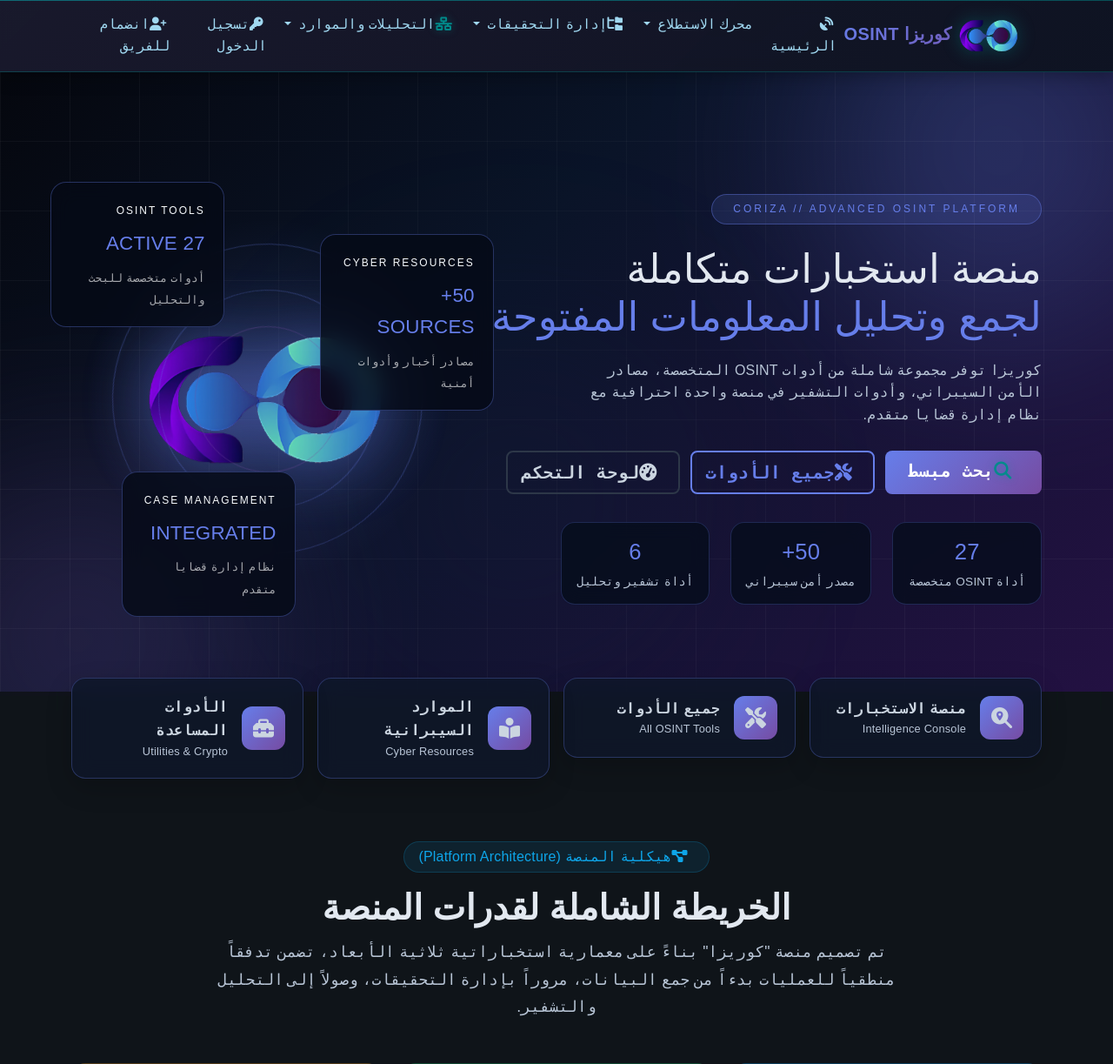
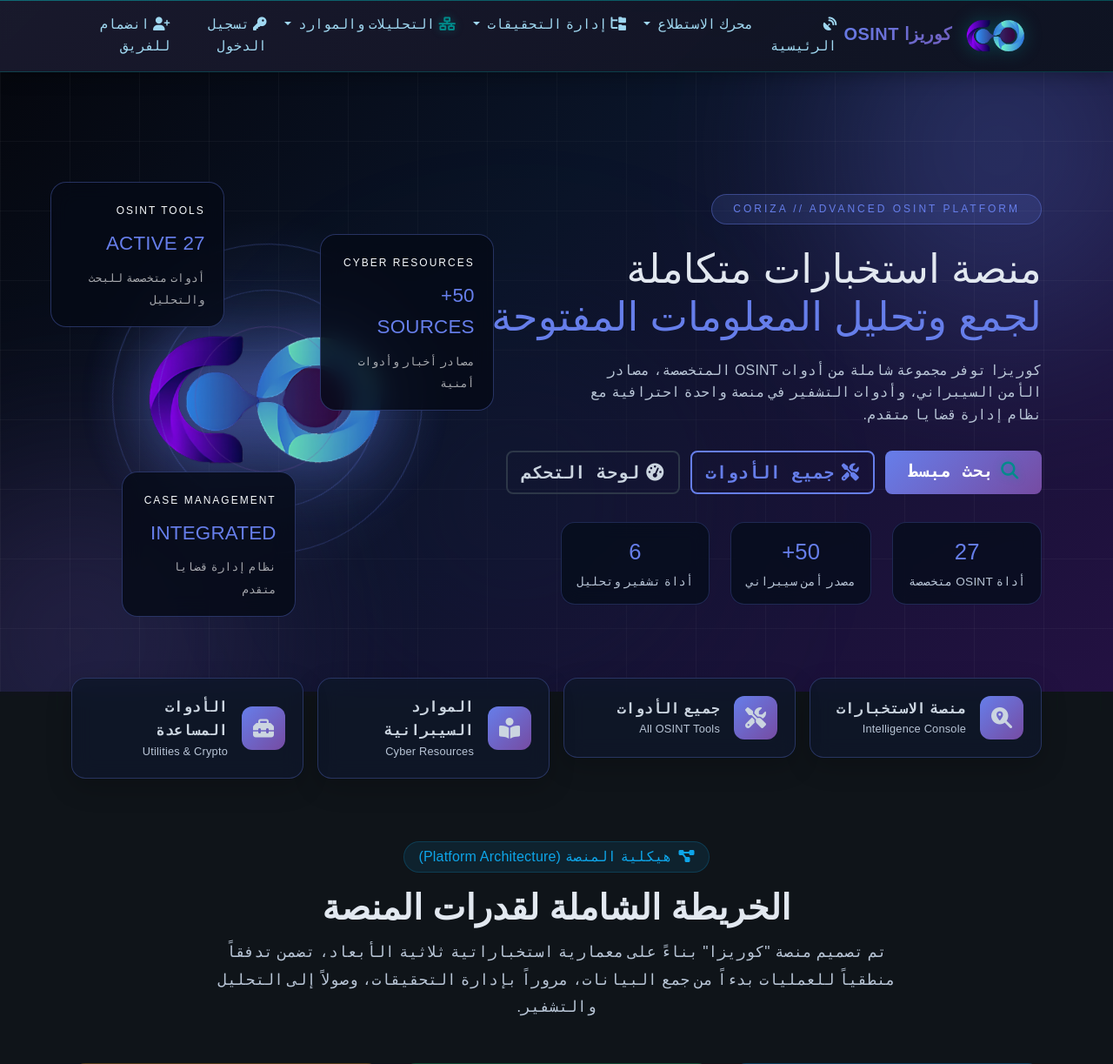
Before and after one commit to mohammedayedh/coriz, a Django app: page / in a window 1280 px wide. Shown: the top 1223 px of the page at 87% size. Run offline with Django 5.2, Linux system fonts and the light colour scheme; data that the repository does not hold is empty; parts of the project's set-up code (start-up, migrations or seed data) failed here and were passed over.

Commit message:
Fix UI issues: faded large background icon properly and adjusted RTL icon margins

```diff
--- a/templates/base/base.html
+++ b/templates/base/base.html
@@ -37,7 +37,7 @@
     <nav class="navbar navbar-expand-lg navbar-dark fixed-top">
         <div class="container">
             <a class="navbar-brand fw-bold cyber-text hacker-glow" href="{% url 'main:home' %}">
-                <img src="{% static 'images/logo.png' %}" alt="كوريزا OSINT" class="logo-img me-2">
+                <img src="{% static 'images/logo.png' %}" alt="كوريزا OSINT" class="logo-img ms-2">
                 كوريزا OSINT
             </a>
 
@@ -52,57 +52,57 @@
                     <!-- Home -->
                     <li class="nav-item">
                         <a class="nav-link interactive-element {% if request.resolver_match.url_name == 'home' %}active{% endif %}" href="{% url 'main:home' %}">
-                            <i class="fas fa-satellite-dish me-1"></i>الرئيسية
+                            <i class="fas fa-satellite-dish ms-1"></i>الرئيسية
                         </a>
                     </li>
 
                     <!-- Module 1: Recon Engine -->
                     <li class="nav-item dropdown dropdown-mega">
                         <a class="nav-link dropdown-toggle" href="#" id="reconDropdown" role="button" data-bs-toggle="dropdown" aria-expanded="false">
-                            <i class="fas fa-radar me-1"></i>محرك الاستطلاع
+                            <i class="fas fa-radar ms-1"></i>محرك الاستطلاع
                         </a>
                         <ul class="dropdown-menu dropdown-menu-dark cyber-dropdown" aria-labelledby="reconDropdown">
-                            <li class="dropdown-header text-primary"><i class="fas fa-microchip me-2"></i>أدوات جمع البيانات</li>
-                            <li><a class="dropdown-item" href="{% url 'osint_tools:simple_search' %}"><i class="fas fa-search me-2"></i>بحث استخباراتي سريع</a></li>
-                            <li><a class="dropdown-item" href="{% url 'osint_tools:tools_list' %}"><i class="fas fa-toolbox me-2"></i>ترسانة أدوات OSINT كاملة</a></li>
+                            <li class="dropdown-header text-primary"><i class="fas fa-microchip ms-2"></i>أدوات جمع البيانات</li>
+                            <li><a class="dropdown-item" href="{% url 'osint_tools:simple_search' %}"><i class="fas fa-search ms-2"></i>بحث استخباراتي سريع</a></li>
+                            <li><a class="dropdown-item" href="{% url 'osint_tools:tools_list' %}"><i class="fas fa-toolbox ms-2"></i>ترسانة أدوات OSINT كاملة</a></li>
                             <li><hr class="dropdown-divider"></li>
-                            <li class="dropdown-header text-primary"><i class="fas fa-crosshairs me-2"></i>استطلاع مخصص</li>
-                            <li><a class="dropdown-item" href="{% url 'osint_tools:domain_recon' %}"><i class="fas fa-globe me-2"></i>تحليل النطاقات (Domain)</a></li>
-                            <li><a class="dropdown-item" href="{% url 'osint_tools:ip_lookup' %}"><i class="fas fa-map-marker-alt me-2"></i>تتبع العناوين (IP Lookup)</a></li>
-                            <li><a class="dropdown-item" href="{% url 'osint_tools:email_scanner' %}"><i class="fas fa-envelope-open-text me-2"></i>فحص البريد الإلكتروني</a></li>
-                            <li><a class="dropdown-item" href="{% url 'osint_tools:threat_intel' %}"><i class="fas fa-shield-virus me-2"></i>تحليل الروابط (Threat Intel)</a></li>
+                            <li class="dropdown-header text-primary"><i class="fas fa-crosshairs ms-2"></i>استطلاع مخصص</li>
+                            <li><a class="dropdown-item" href="{% url 'osint_tools:domain_recon' %}"><i class="fas fa-globe ms-2"></i>تحليل النطاقات (Domain)</a></li>
+                            <li><a class="dropdown-item" href="{% url 'osint_tools:ip_lookup' %}"><i class="fas fa-map-marker-alt ms-2"></i>تتبع العناوين (IP Lookup)</a></li>
+                            <li><a class="dropdown-item" href="{% url 'osint_tools:email_scanner' %}"><i class="fas fa-envelope-open-text ms-2"></i>فحص البريد الإلكتروني</a></li>
+                            <li><a class="dropdown-item" href="{% url 'osint_tools:threat_intel' %}"><i class="fas fa-shield-virus ms-2"></i>تحليل الروابط (Threat Intel)</a></li>
                         </ul>
                     </li>
 
                     <!-- Module 2: Investigation Management -->
                     <li class="nav-item dropdown dropdown-mega">
                         <a class="nav-link dropdown-toggle" href="#" id="investigationDropdown" role="button" data-bs-toggle="dropdown" aria-expanded="false">
-                            <i class="fas fa-folder-tree me-1"></i>إدارة التحقيقات
+                            <i class="fas fa-folder-tree ms-1"></i>إدارة التحقيقات
                         </a>
                         <ul class="dropdown-menu dropdown-menu-dark cyber-dropdown" aria-labelledby="investigationDropdown">
-                            <li class="dropdown-header text-success"><i class="fas fa-archive me-2"></i>ملفات القضايا</li>
-                            <li><a class="dropdown-item" href="{% url 'osint_tools:cases_list' %}"><i class="fas fa-briefcase me-2"></i>سجل القضايا المفتوحة والمغلقة</a></li>
-                            <li><a class="dropdown-item" href="{% url 'osint_tools:sessions_list' %}"><i class="fas fa-history me-2"></i>سجل الجلسات (Sessions Log)</a></li>
+                            <li class="dropdown-header text-success"><i class="fas fa-archive ms-2"></i>ملفات القضايا</li>
+                            <li><a class="dropdown-item" href="{% url 'osint_tools:cases_list' %}"><i class="fas fa-briefcase ms-2"></i>سجل القضايا المفتوحة والمغلقة</a></li>
+                            <li><a class="dropdown-item" href="{% url 'osint_tools:sessions_list' %}"><i class="fas fa-history ms-2"></i>سجل الجلسات (Sessions Log)</a></li>
                             <li><hr class="dropdown-divider"></li>
-                            <li class="dropdown-header text-success"><i class="fas fa-database me-2"></i>قاعدة البيانات والمخرجات</li>
-                            <li><a class="dropdown-item" href="{% url 'osint_tools:results_list' %}"><i class="fas fa-table me-2"></i>قاعدة بيانات النتائج (Data Lake)</a></li>
-                            <li><a class="dropdown-item" href="{% url 'osint_tools:reports_list' %}"><i class="fas fa-file-signature me-2"></i>إصدار وتصدير التقارير الرسمية</a></li>
+                            <li class="dropdown-header text-success"><i class="fas fa-database ms-2"></i>قاعدة البيانات والمخرجات</li>
+                            <li><a class="dropdown-item" href="{% url 'osint_tools:results_list' %}"><i class="fas fa-table ms-2"></i>قاعدة بيانات النتائج (Data Lake)</a></li>
+                            <li><a class="dropdown-item" href="{% url 'osint_tools:reports_list' %}"><i class="fas fa-file-signature ms-2"></i>إصدار وتصدير التقارير الرسمية</a></li>
                         </ul>
                     </li>
 
                     <!-- Module 3: Analytics & Utilities -->
                     <li class="nav-item dropdown dropdown-mega">
                         <a class="nav-link dropdown-toggle" href="#" id="analyticsDropdown" role="button" data-bs-toggle="dropdown" aria-expanded="false">
-                            <i class="fas fa-network-wired me-1"></i>التحليلات والموارد
+                            <i class="fas fa-network-wired ms-1"></i>التحليلات والموارد
                         </a>
                         <ul class="dropdown-menu dropdown-menu-dark cyber-dropdown" aria-labelledby="analyticsDropdown">
-                            <li class="dropdown-header text-warning"><i class="fas fa-chart-pie me-2"></i>تحليلات البيانات</li>
-                            <li><a class="dropdown-item" href="{% url 'osint_tools:analytics' %}"><i class="fas fa-chart-line me-2"></i>لوحة التحليلات المرئية المتقدمة</a></li>
-                            <li><a class="dropdown-item" href="{% url 'osint_tools:dashboard' %}"><i class="fas fa-tachometer-alt me-2"></i>شاشة المراقبة الرئيسية للعمليات</a></li>
+                            <li class="dropdown-header text-warning"><i class="fas fa-chart-pie ms-2"></i>تحليلات البيانات</li>
+                            <li><a class="dropdown-item" href="{% url 'osint_tools:analytics' %}"><i class="fas fa-chart-line ms-2"></i>لوحة التحليلات المرئية المتقدمة</a></li>
+                            <li><a class="dropdown-item" href="{% url 'osint_tools:dashboard' %}"><i class="fas fa-tachometer-alt ms-2"></i>شاشة المراقبة الرئيسية للعمليات</a></li>
                             <li><hr class="dropdown-divider"></li>
-                            <li class="dropdown-header text-warning"><i class="fas fa-shield-alt me-2"></i>الأدوات والمصادر الأمنية</li>
-                            <li><a class="dropdown-item" href="{% url 'osint_tools:utilities_dashboard' %}"><i class="fas fa-fingerprint me-2"></i>مركز الهندسة العكسية والتشفير</a></li>
-                            <li><a class="dropdown-item" href="{% url 'osint_tools:cybersecurity_resources' %}"><i class="fas fa-newspaper me-2"></i>موجز التهديدات ومصادر السايبر</a></li>
+                            <li class="dropdown-header text-warning"><i class="fas fa-shield-alt ms-2"></i>الأدوات والمصادر الأمنية</li>
+                            <li><a class="dropdown-item" href="{% url 'osint_tools:utilities_dashboard' %}"><i class="fas fa-fingerprint ms-2"></i>مركز الهندسة العكسية والتشفير</a></li>
+                            <li><a class="dropdown-item" href="{% url 'osint_tools:cybersecurity_resources' %}"><i class="fas fa-newspaper ms-2"></i>موجز التهديدات ومصادر السايبر</a></li>
                         </ul>
                     </li>
                 </ul>
@@ -128,24 +128,24 @@
                                 <div class="id-name-minimal">{{ user.first_name|default:user.username }}</div>
                                 <div class="d-flex align-items-center gap-2 mt-2">
                                     <span class="badge clr-badge-{{ user.profile.clearance_level|lower }} badge-minimal">LEVEL {{ user.profile.clearance_level }}</span>
-                                    <span class="id-status-minimal"><i class="fas fa-check-circle me-1"></i>VERIFIED</span>
+                                    <span class="id-status-minimal"><i class="fas fa-check-circle ms-1"></i>VERIFIED</span>
                                 </div>
                             </div>
                             <div class="dropdown-divider-minimal"></div>
                             <li><a class="dropdown-item clean-item" href="{% url 'dashboard:index' %}">
-                                    <i class="fas fa-terminal me-2"></i>لوحة التحكم
+                                    <i class="fas fa-terminal ms-2"></i>لوحة التحكم
                                 </a></li>
                             <li><a class="dropdown-item clean-item" href="{% url 'osint_tools:dashboard' %}">
-                                    <i class="fas fa-tools me-2"></i>أدوات OSINT
+                                    <i class="fas fa-tools ms-2"></i>أدوات OSINT
                                 </a></li>
                             <li><a class="dropdown-item clean-item" href="{% url 'authentication:profile' %}">
-                                    <i class="fas fa-user-secret me-2"></i>الملف الشخصي
+                                    <i class="fas fa-user-secret ms-2"></i>الملف الشخصي
                                 </a></li>
                             <li>
                                 <div class="dropdown-divider-minimal my-1"></div>
                             </li>
                             <li><a class="dropdown-item clean-item text-danger" href="{% url 'authentication:logout' %}">
-                                    <i class="fas fa-power-off me-2"></i>تسجيل الخروج
+                                    <i class="fas fa-power-off ms-2"></i>تسجيل الخروج
                                 </a></li>
                         </ul>
                     </li>
@@ -155,12 +155,12 @@
                 <ul class="navbar-nav ms-auto">
                     <li class="nav-item">
                         <a class="nav-link interactive-element" href="{% url 'authentication:login' %}">
-                            <i class="fas fa-key me-1"></i>تسجيل الدخول
+                            <i class="fas fa-key ms-1"></i>تسجيل الدخول
                         </a>
                     </li>
                     <li class="nav-item">
                         <a class="nav-link interactive-element" href="{% url 'authentication:register' %}">
-                            <i class="fas fa-user-plus me-1"></i>انضمام للفريق
+                            <i class="fas fa-user-plus ms-1"></i>انضمام للفريق
                         </a>
                     </li>
                 </ul>
@@ -180,7 +180,7 @@
             <div class="row">
                 <div class="col-lg-5 mb-4">
                     <div class="footer-brand mb-3">
-                        <img src="{% static 'images/logo.png' %}" alt="كوريزا OSINT" class="footer-logo me-2">
+                        <img src="{% static 'images/logo.png' %}" alt="كوريزا OSINT" class="footer-logo ms-2">
                         <h5 class="fw-bold cyber-text d-inline">كوريزا OSINT</h5>
                     </div>
                     <p class="text-secondary">
@@ -243,13 +243,13 @@
         <div class="toast show" role="alert">
             <div class="toast-header">
                 {% if message.tags == 'error' %}
-                <i class="fas fa-exclamation-circle text-danger me-2"></i>
+                <i class="fas fa-exclamation-circle text-danger ms-2"></i>
                 {% elif message.tags == 'warning' %}
-                <i class="fas fa-exclamation-triangle text-warning me-2"></i>
+                <i class="fas fa-exclamation-triangle text-warning ms-2"></i>
                 {% elif message.tags == 'success' %}
-                <i class="fas fa-check-circle text-success me-2"></i>
+                <i class="fas fa-check-circle text-success ms-2"></i>
                 {% else %}
-                <i class="fas fa-info-circle text-info me-2"></i>
+                <i class="fas fa-info-circle text-info ms-2"></i>
                 {% endif %}
                 <strong class="me-auto">تنبيه أمني</strong>
                 <button type="button" class="btn-close" data-bs-dismiss="toast"></button>
--- a/templates/main/home.html
+++ b/templates/main/home.html
@@ -29,13 +29,13 @@
                         </p>
                         <div class="hero-actions">
                             <a class="btn btn-primary btn-lg" href="{% url 'osint_tools:simple_search' %}">
-                                <i class="fas fa-search me-2"></i>بحث مبسط
+                                <i class="fas fa-search ms-2"></i>بحث مبسط
                             </a>
                             <a class="btn btn-outline-primary btn-lg" href="{% url 'osint_tools:dashboard' %}">
-                                <i class="fas fa-tools me-2"></i>جميع الأدوات
+                                <i class="fas fa-tools ms-2"></i>جميع الأدوات
                             </a>
                             <a class="btn btn-outline-secondary btn-lg" href="{% url 'dashboard:index' %}">
-                                <i class="fas fa-tachometer-alt me-2"></i>لوحة التحكم
+                                <i class="fas fa-tachometer-alt ms-2"></i>لوحة التحكم
                             </a>
                         </div>
                         <div class="hero-counters">
@@ -132,7 +132,7 @@
         <div class="container">
             <div class="section-head text-center mb-5">
                 <div class="d-inline-block px-3 py-1 rounded-pill mb-3" style="background: rgba(14, 165, 233, 0.1); color: #0ea5e9; border: 1px solid rgba(14, 165, 233, 0.2);">
-                    <i class="fas fa-project-diagram me-2"></i>هيكلية المنصة (Platform Architecture)
+                    <i class="fas fa-project-diagram ms-2"></i>هيكلية المنصة (Platform Architecture)
                 </div>
                 <h2 class="section-title fw-bold" style="font-size: 2.5rem;">الخريطة الشاملة لقدرات المنصة</h2>
                 <p class="section-lead mx-auto" style="max-width: 800px; line-height: 1.8;">
@@ -336,7 +336,7 @@
         <div class="container">
             <div class="section-head text-center mb-5">
                 <div class="d-inline-block px-3 py-1 rounded-pill mb-3" style="background: rgba(34, 197, 94, 0.1); color: #22c55e; border: 1px solid rgba(34, 197, 94, 0.2);">
-                    <i class="fas fa-sync-alt me-2"></i>دورة حياة التحقيق (Intelligence Lifecycle)
+                    <i class="fas fa-sync-alt ms-2"></i>دورة حياة التحقيق (Intelligence Lifecycle)
                 </div>
                 <h2 class="section-title fw-bold" style="font-size: 2.2rem;">كيف تتم إدارة العمليات داخل كوريزا؟</h2>
                 <p class="section-lead mx-auto" style="max-width: 700px;">
@@ -402,7 +402,7 @@
 
             <div class="text-center mt-5">
                 <a href="{% url 'osint_tools:dashboard' %}" class="btn btn-primary px-4 py-2" style="box-shadow: 0 0 15px rgba(14, 165, 233, 0.4);">
-                    <i class="fas fa-play-circle me-2"></i>بدء أول دورة تحقيق لك
+                    <i class="fas fa-play-circle ms-2"></i>بدء أول دورة تحقيق لك
                 </a>
             </div>
         </div>
@@ -511,7 +511,7 @@
                     </div>
                     <div class="col-lg-4 text-lg-end">
                         <a href="{% url 'osint_tools:dashboard' %}" class="btn btn-primary btn-lg">
-                            <i class="fas fa-rocket me-2"></i>ابدأ الآن
+                            <i class="fas fa-rocket ms-2"></i>ابدأ الآن
                         </a>
                     </div>
                 </div>
```
Also changed, not shown: other parts of templates/main/home.html (+12 -12 lines), templates/osint_tools/cases_list.html (+13 -13 lines).
